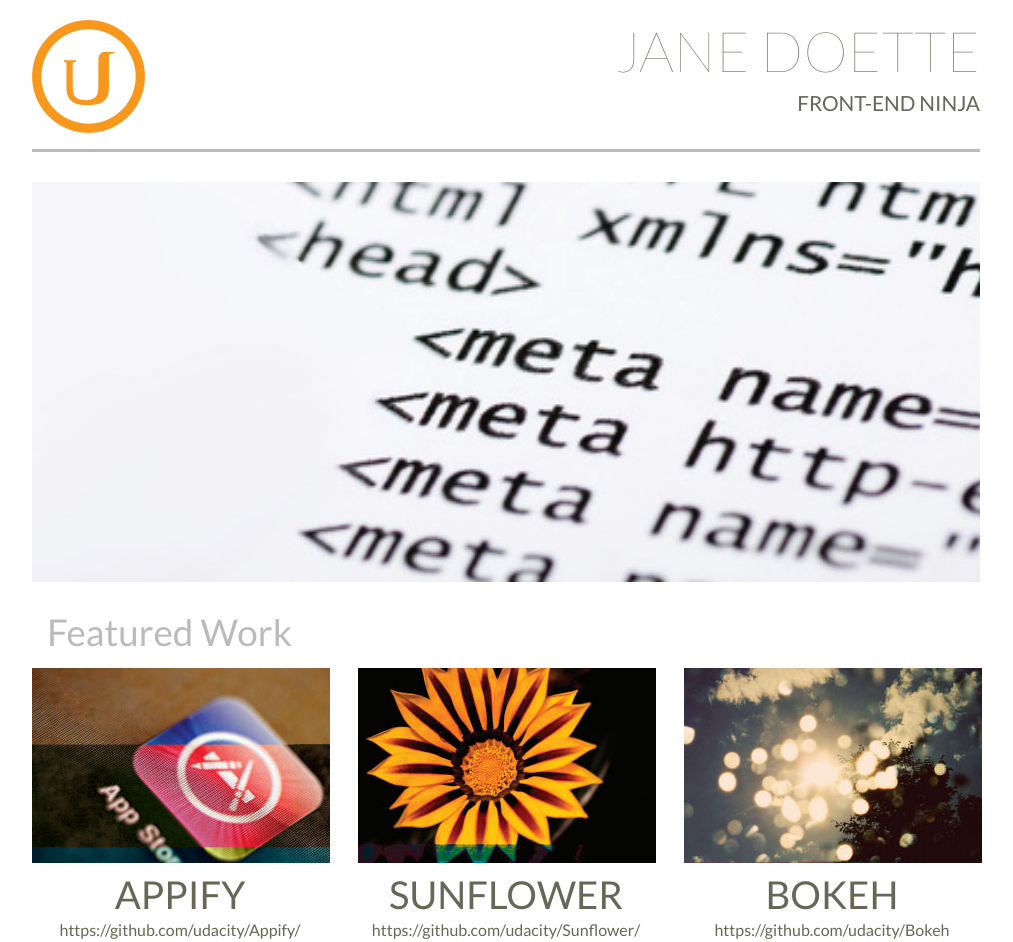
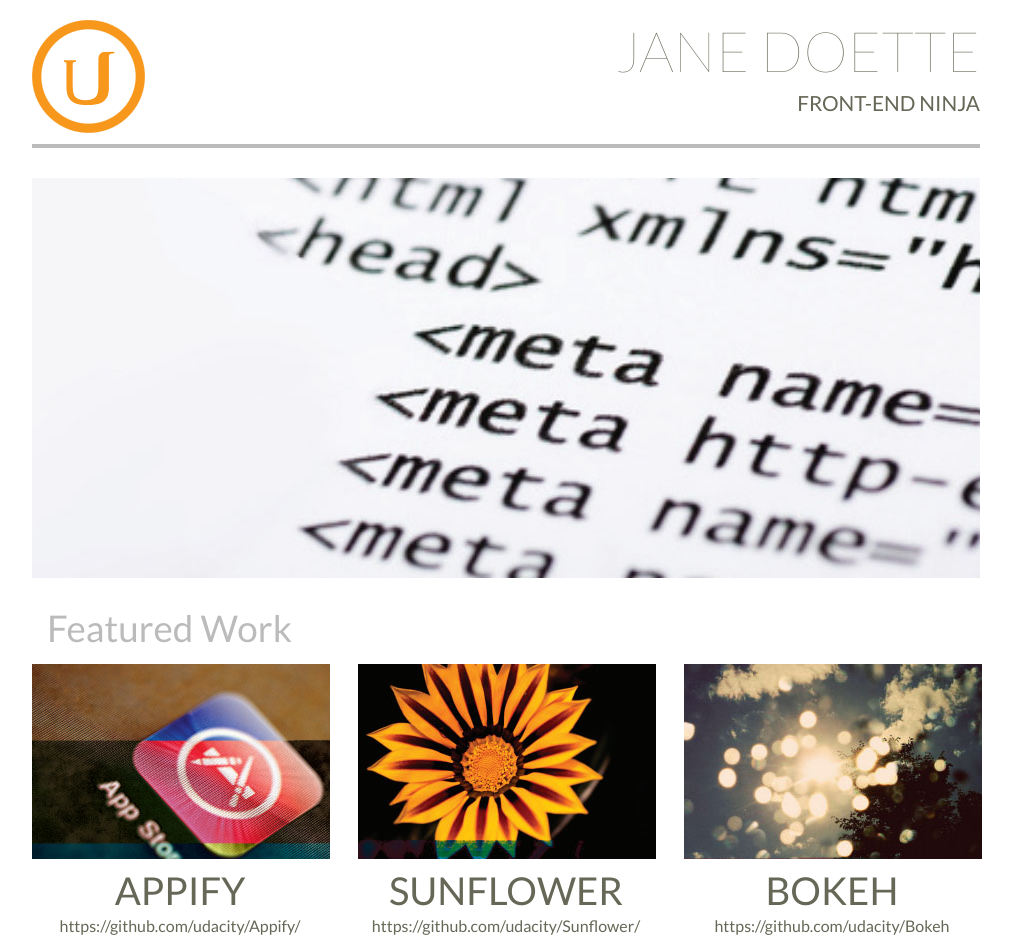
Before and after one commit to davidmelhart/u-portfolio, a plain HTML site: page Default/index.html in a window 1280 px wide. Shown: the whole page, without its empty margins (134-1147 px from the left). Drawn offline with nearby package versions, Linux system fonts and the light colour scheme.

Commit message:
Project 1 - Portfolio Site
Default version 0.2 - Markup syntax fix

```diff
--- a/Default/css/style.css
+++ b/Default/css/style.css
@@ -61,8 +61,9 @@ h4 {
 }
 
 .separator {
-	border-bottom: 3px solid #bbb;
+	border: 2px solid #bbb;
 	margin: 5px 0 30px 15px;
+	max-width: 944px;
 }
 
 /* Header End */
--- a/Default/index.html
+++ b/Default/index.html
@@ -26,8 +26,7 @@
 				<h1>Jane Doette</h1>
 				<h4>Front-end Ninja</h4>
 			</div>
-			<div class="wrapper separator col-md-12">
-			</div>
+			<hr class="separator">
 		</div>
 
 		<div class="feature row">
```
